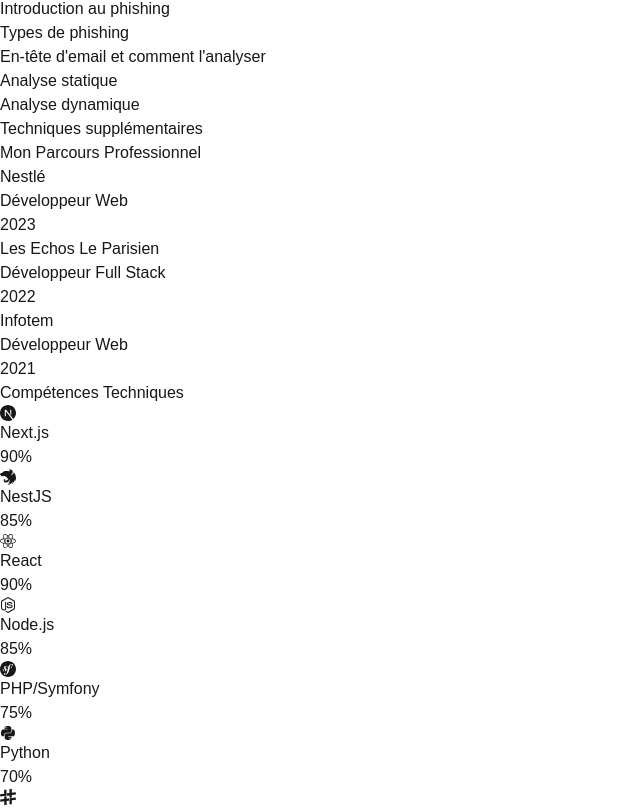
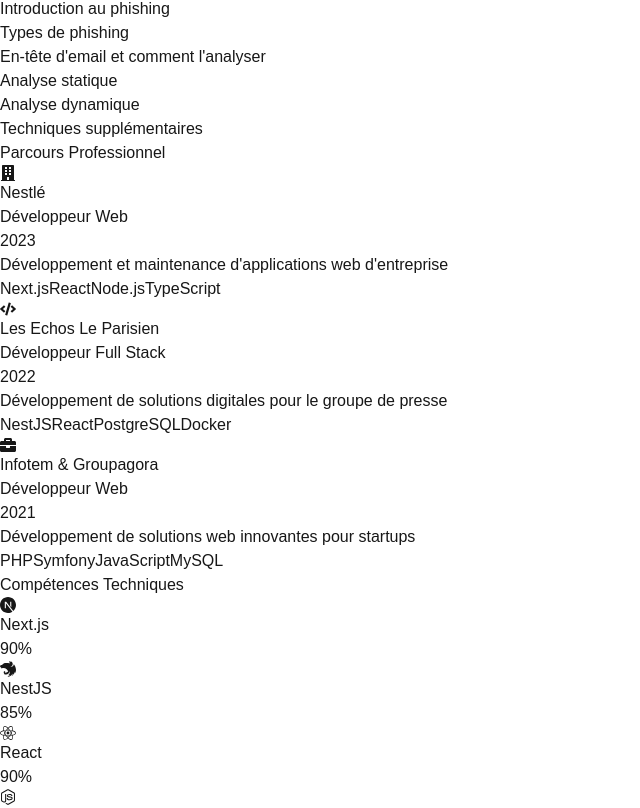
Before and after one commit to Liony94/portfolio-cybersecu, a Next.js app: page / in a window 1280 px wide. Shown: the part 931-1739 px from the top of the page, without its empty margins (0-640 px from the left). Built offline with nearby package versions, Linux system fonts and the light colour scheme.

Commit message:
Enhance Journey section with detailed timeline and animated experience cards

```diff
--- a/src/components/sections/CyberSecurityTree.tsx
+++ b/src/components/sections/CyberSecurityTree.tsx
@@ -1,6 +1,6 @@
 'use client';
 import { motion } from 'framer-motion';
-import { FaShieldAlt, FaSearch, FaCrosshairs, FaNetworkWired } from 'react-icons/fa';
+import { FaShieldAlt, FaCrosshairs, FaNetworkWired } from 'react-icons/fa';
 import { SiMatrix } from 'react-icons/si';
 
 export default function CyberSecurityTree() {
--- a/src/components/sections/Journey.tsx
+++ b/src/components/sections/Journey.tsx
@@ -1,5 +1,6 @@
 'use client';
 import { motion } from 'framer-motion';
+import { FaBuilding, FaCode, FaBriefcase } from 'react-icons/fa';
 
 export default function Journey() {
   const experiences = [
@@ -7,45 +8,93 @@
       company: "Nestlé",
       role: "Développeur Web",
       period: "2023",
+      description: "Développement et maintenance d'applications web d'entreprise",
+      icon: FaBuilding,
+      color: "from-blue-500 to-blue-600",
+      skills: ["Next.js", "React", "Node.js", "TypeScript"]
     },
     {
       company: "Les Echos Le Parisien",
       role: "Développeur Full Stack",
       period: "2022",
+      description: "Développement de solutions digitales pour le groupe de presse",
+      icon: FaCode,
+      color: "from-purple-500 to-purple-600",
+      skills: ["NestJS", "React", "PostgreSQL", "Docker"]
     },
     {
-      company: "Infotem",
+      company: "Infotem & Groupagora",
       role: "Développeur Web",
       period: "2021",
-    },
+      description: "Développement de solutions web innovantes pour startups",
+      icon: FaBriefcase,
+      color: "from-green-500 to-green-600",
+      skills: ["PHP", "Symfony", "JavaScript", "MySQL"]
+    }
   ];
 
   return (
-    <section className="py-16">
-      <motion.h2
-        className="text-3xl font-bold text-center mb-12 dark:text-white"
+    <section className="py-24">
+      <motion.div
         initial={{ opacity: 0 }}
         whileInView={{ opacity: 1 }}
         viewport={{ once: true }}
+        className="max-w-7xl mx-auto px-4"
       >
-        Mon Parcours Professionnel
-      </motion.h2>
-      <div className="space-y-8">
+        <h2 className="text-4xl font-bold text-center mb-20 dark:text-white">
+          Parcours Professionnel
+        </h2>
+        <div className="relative">
+          {/* Ligne verticale de timeline */}
+          <div className="absolute left-8 lg:left-1/2 h-full w-1 bg-gradient-to-b from-blue-500 via-purple-500 to-green-500 transform -translate-x-1/2" />
+
+          <div className="space-y-16">
             {experiences.map((exp, index) => (
               <motion.div
                 key={exp.company}
-            initial={{ opacity: 0, x: -20 }}
-            whileInView={{ opacity: 1, x: 0 }}
+                initial={{ opacity: 0, y: 20 }}
+                whileInView={{ opacity: 1, y: 0 }}
                 viewport={{ once: true }}
                 transition={{ delay: index * 0.2 }}
-            className="bg-white dark:bg-gray-800 p-6 rounded-lg shadow-lg"
+                className={`relative grid grid-cols-1 lg:grid-cols-2 gap-8 ${index % 2 === 0 ? 'lg:pr-16' : 'lg:pl-16 lg:grid-flow-dense'
+                  }`}
               >
-            <h3 className="text-xl font-bold dark:text-white">{exp.company}</h3>
+                {/* Point sur la timeline */}
+                <div className="absolute left-8 lg:left-1/2 w-6 h-6 bg-white dark:bg-gray-800 rounded-full border-4 border-blue-500 transform -translate-x-1/2 z-10" />
+
+                <div className={`bg-white dark:bg-gray-800 rounded-2xl shadow-xl p-8 ${index % 2 === 0 ? 'lg:col-start-1' : 'lg:col-start-2'
+                  }`}>
+                  <div className="flex items-center gap-4 mb-6">
+                    <div className={`p-3 rounded-xl bg-gradient-to-r ${exp.color}`}>
+                      <exp.icon className="text-2xl text-white" />
+                    </div>
+                    <div>
+                      <h3 className="text-2xl font-bold dark:text-white">{exp.company}</h3>
                       <p className="text-gray-600 dark:text-gray-300">{exp.role}</p>
-            <p className="text-gray-500 dark:text-gray-400">{exp.period}</p>
+                      <p className="text-sm text-gray-500 dark:text-gray-400">{exp.period}</p>
+                    </div>
+                  </div>
+
+                  <p className="text-gray-600 dark:text-gray-300 mb-6">
+                    {exp.description}
+                  </p>
+
+                  <div className="flex flex-wrap gap-2">
+                    {exp.skills.map((skill) => (
+                      <span
+                        key={skill}
+                        className={`px-3 py-1 rounded-full text-sm text-white bg-gradient-to-r ${exp.color}`}
+                      >
+                        {skill}
+                      </span>
+                    ))}
+                  </div>
+                </div>
               </motion.div>
             ))}
           </div>
+        </div>
+      </motion.div>
     </section>
   );
 }
```
Lines whose indentation alone changed are shown as unchanged.
